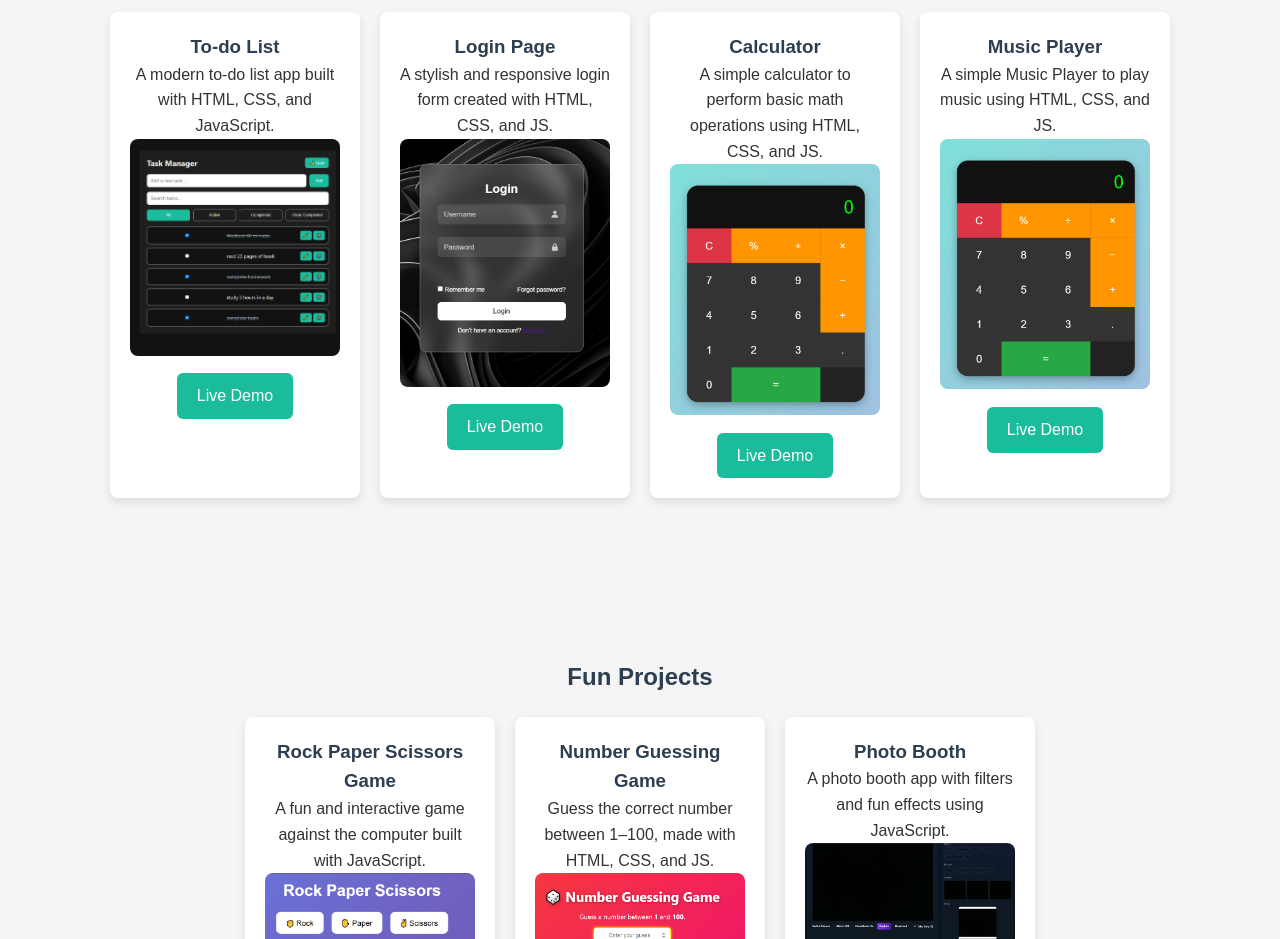
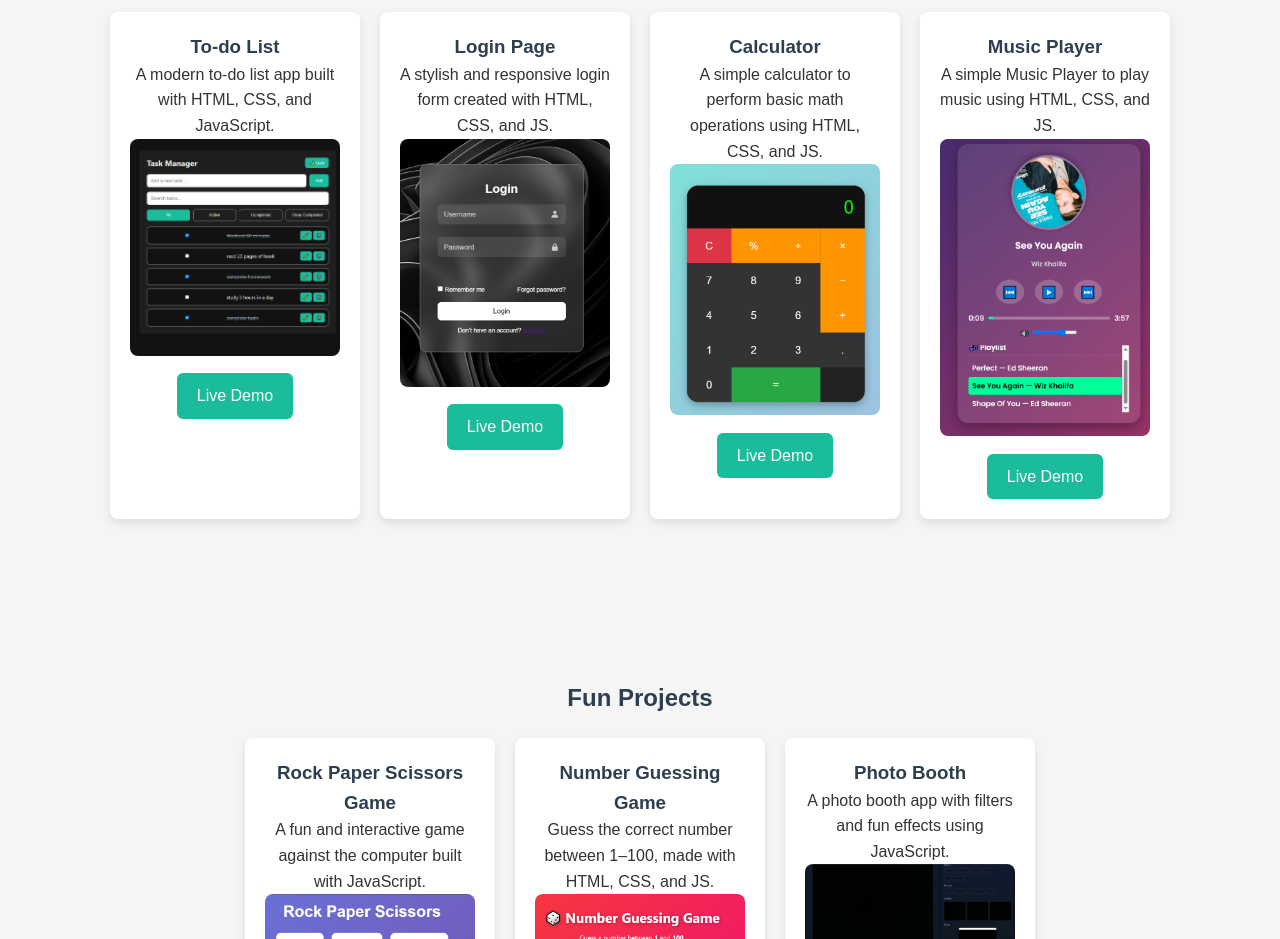
Before and after one commit to sharjeelahmed21/My-PortFolio, a plain HTML site: page index.html in a window 1280 px wide. Shown: the part 1460-2399 px from the top of the page. Drawn offline with nearby package versions, Linux system fonts and the light colour scheme.

Commit message:
Update index.html

```diff
--- a/index.html
+++ b/index.html
@@ -97,7 +97,7 @@
       <div class="project-card">
         <h3>Music Player</h3>
         <p>A simple Music Player to play music using HTML, CSS, and JS.</p>
-        <img src="Capture4.PNG" alt="Calculator" style="width:100%; border-radius: 8px; margin-bottom: 10px;">
+        <img src="Cap1.PNG" alt="Calculator" style="width:100%; border-radius: 8px; margin-bottom: 10px;">
         <div class="project-buttons">
           <a href="https://sharjeelahmed21.github.io/CodeAlpha_Task2/" class="btn">Live Demo</a>
 
```
